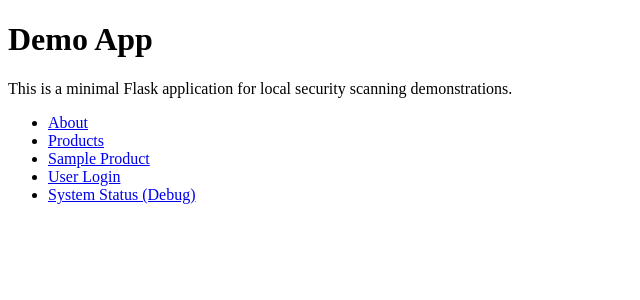
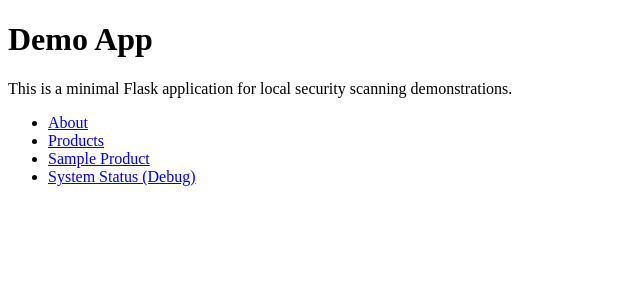
Before and after one commit to PeterH1998/privacy-pipeline, a Flask app: page / in a window 1280 px wide. Shown: the top 300 px of the page, without its empty margins (0-640 px from the left). Run offline with Flask 3, Linux system fonts and the light colour scheme.

Commit message:
Test Workflow (Expected Fail)

```diff
--- a/demo-app/app.py
+++ b/demo-app/app.py
@@ -4,7 +4,6 @@ from flask import Flask, render_template, request, make_response, jsonify
 app = Flask(__name__)
 
 # --- DATABASE SETUP ---
-# A junior dev might run this on startup to ensure the database exists.
 def init_db():
     conn = sqlite3.connect('demo.db')
     c = conn.cursor()
@@ -22,7 +21,6 @@ init_db()
 
 @app.after_request
 def apply_insecure_defaults(response):
-    # (Kept from previous steps for ZAP testing)
     response.set_cookie("user_session", "demo_user_12345")
     response.headers["X-Powered-By"] = "Flask/3.0.3 Python/3.10"
     response.headers["Server"] = "Ubuntu/22.04 LTS"
@@ -41,7 +39,6 @@ def about():
 
 @app.route("/products")
 def products():
-    # Fetching all products safely (for the list page)
     conn = sqlite3.connect('demo.db')
     c = conn.cursor()
     c.execute("SELECT id, name FROM products")
@@ -57,9 +54,6 @@ def product():
     if not product_id:
         return "Please provide a product id, e.g., /product?id=1"
 
-    # VULNERABILITY: SQL Injection
-    # The developer is directly concatenating user input into the SQL string
-    # instead of using parameterized queries (e.g., "WHERE id = ?").
     query = f"SELECT id, name FROM products WHERE id = {product_id}"
 
     conn = sqlite3.connect('demo.db')
@@ -69,24 +63,15 @@ def product():
         c.execute(query)
         selected = c.fetchone()
     except sqlite3.Error as e:
-        # VULNERABILITY: Error-Based Information Disclosure
-        # Returning raw database errors to the screen makes SQLmap's job incredibly easy.
         return f"Database error: {e}"
     finally:
         conn.close()
 
     if selected:
-        # We also still have Reflected XSS here if the ID contains HTML!
         return f"Product ID: {selected[0]} - {selected[1]}"
 
     return f"No product found for id={product_id}"
 
-
-@app.route("/login", methods=["GET", "POST"])
-def login():
-    if request.method == "POST":
-        return "Login attempted (but not implemented)!"
-    return render_template("login.html")
 
 
 @app.route("/api/debug")
--- a/demo-app/templates/index.html
+++ b/demo-app/templates/index.html
@@ -15,7 +15,6 @@
       <li><a href="/about">About</a></li>
       <li><a href="/products">Products</a></li>
       <li><a href="/product?id=1">Sample Product</a></li>
-      <li><a href="/login">User Login</a></li>
       <li><a href="/api/debug">System Status (Debug)</a></li>
     </ul>
   </body>
```
Also changed, not shown: .github/workflows/pipeline.yml, .github/workflows/zap.yml, demo-app/demo.db (added).
